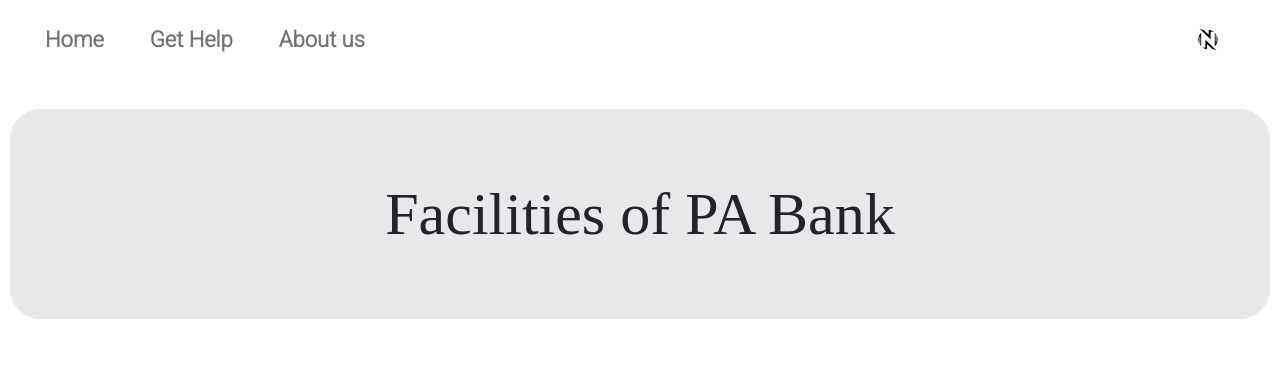
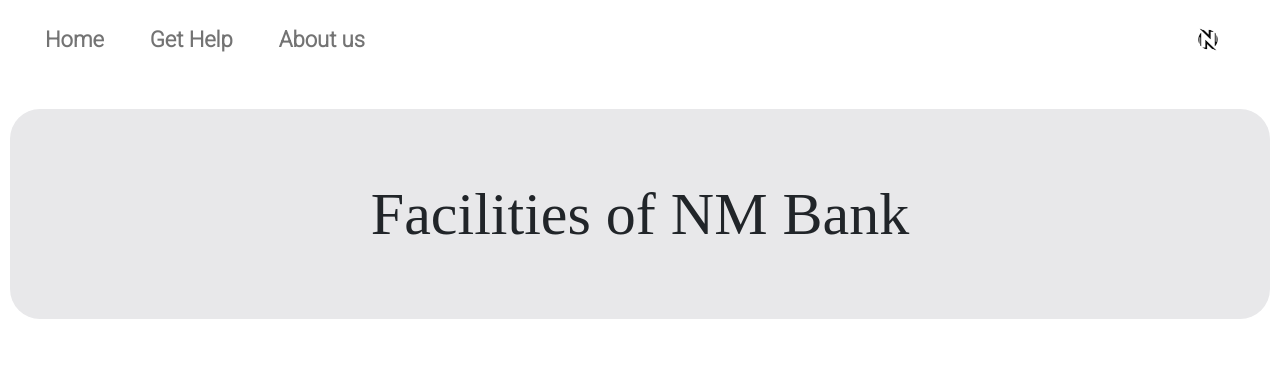
Before and after one commit to nidhimore/nidhi, a plain HTML site: page AboutUs.html in a window 1280 px wide. Shown: the top 386 px of the page. Drawn offline with nearby package versions, Linux system fonts and the light colour scheme.

Commit message:
Update AboutUs.html

```diff
--- a/AboutUs.html
+++ b/AboutUs.html
@@ -53,7 +53,7 @@
 
     <section id="header">
         <div id="head_About">
-            Facilities of PA Bank
+            Facilities of NM Bank
         </div>
 
 
```
